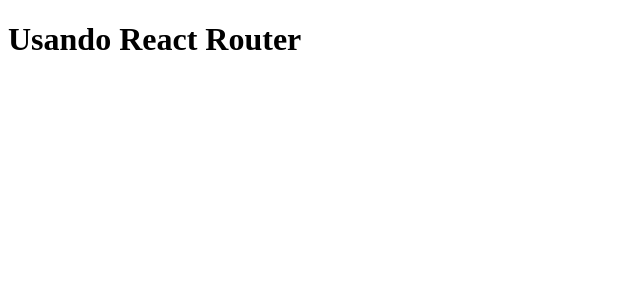
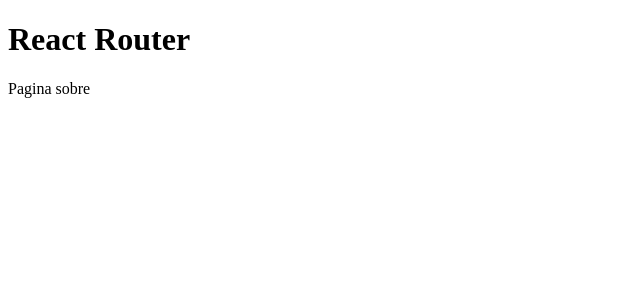
Before and after one commit to felipe-machado-front-end/react-hora-de-codar, a React (Vite) app: page /about in a window 1280 px wide. Shown: the top 300 px of the page, without its empty margins (0-640 px from the left). Built offline with nearby package versions, Linux system fonts and the light colour scheme.

Commit message:
Configurando react router
Criando uma navegação simples ( necessário digitar url)

```diff
--- a/package.json
+++ b/package.json
@@ -6,13 +6,13 @@
     "dev": "vite",
     "build": "vite build",
     "preview": "vite preview",
-    "server":"json-server --watch data/db.json"
-
+    "server": "json-server --watch data/db.json"
   },
   "dependencies": {
     "json-server": "^0.17.0",
     "react": "^17.0.2",
-    "react-dom": "^17.0.2"
+    "react-dom": "^17.0.2",
+    "react-router-dom": "^6.3.0"
   },
   "devDependencies": {
     "@vitejs/plugin-react": "^1.0.7",
--- a/src/components/4-reactrouter/UseComponents4.jsx
+++ b/src/components/4-reactrouter/UseComponents4.jsx
@@ -1,7 +1,20 @@
 import React from "react";
+import { BrowserRouter, Routes, Route } from "react-router-dom";
+import About from "../../pages/About";
+import Home from "../../pages/Home";
 
 const UseComponents4 = () => {
-  return <h1>Usando React Router</h1>;
+  return (
+    <div>
+      <h1>React Router</h1>
+      <BrowserRouter>
+        <Routes>
+          <Route path="/" element={<Home />}></Route>
+          <Route path="/about" element={<About />}></Route>
+        </Routes>
+      </BrowserRouter>
+    </div>
+  );
 };
 
 export default UseComponents4;
--- /dev/null
+++ b/src/pages/About.jsx
@@ -0,0 +1,7 @@
+import React from "react";
+
+const About = () => {
+  return <div>Pagina sobre</div>;
+};
+
+export default About;
--- /dev/null
+++ b/src/pages/Home.jsx
@@ -0,0 +1,7 @@
+import React from "react";
+
+const Home = () => {
+  return <div>Pagina inicial</div>;
+};
+
+export default Home;
```
Also changed, not shown: 1 other file (tests, documents, lock files or other folders).
